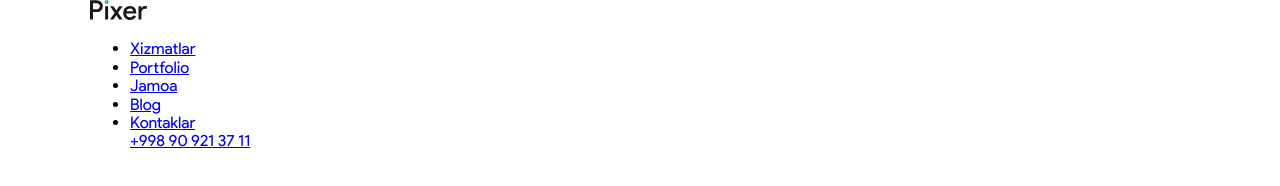
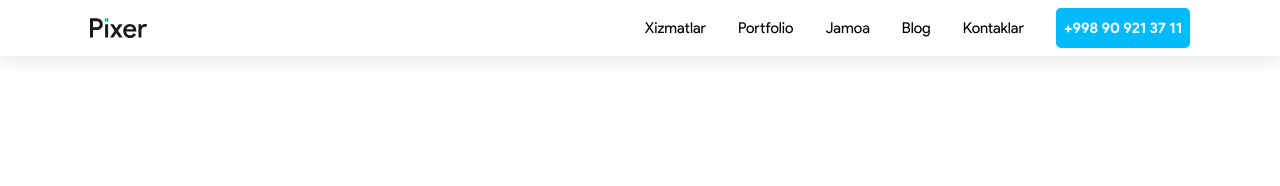
Before and after one commit to ajasurbek/pixer, a plain HTML site: page index.html in a window 1280 px wide. Drawn offline with Linux system fonts and the light colour scheme.

Commit message:
Add style to the header

```diff
--- a/css/style.css
+++ b/css/style.css
@@ -33,6 +33,9 @@
 }
 
 /* genral styles */
+:root {
+  --main-blue: #00bafc;
+}
 body {
   margin: 0;
   padding: 0;
@@ -60,3 +63,49 @@ body {
 width: 1px !important;
 overflow: hidden;
 }
+
+/* =====header====  */
+.header {
+  box-shadow: 0px 4px 20px rgba(0, 0, 0, 0.1);
+}
+.header-container {
+  display: flex;
+  justify-content: space-between;
+  align-items: center;
+}
+.logo-link {
+  padding: 18px 0;
+}
+.header-img {
+  display: block;
+  width: 58px;
+  height: 20px;
+}
+.header-nav {
+  flex-grow: 1;
+  display: flex;
+  justify-content: flex-end;
+  list-style-type: none;
+  margin: 0;
+  padding: 0;
+}
+.header-item {
+  padding: 16px;
+}
+.header-link {
+  font-size: 15px;
+  line-height: 24px;
+  color: #000000;
+  text-decoration: none;
+}
+.header-tel {
+  padding: 8px;
+  margin-left: 16px;
+  font-size: 15px;
+  line-height: 24px;
+  font-weight: 700;
+  color: #ffffff;
+  border-radius: 5px;
+  background-color: var(--main-blue);
+  text-decoration: none;
+}
--- a/index.html
+++ b/index.html
@@ -10,9 +10,11 @@
     <title>Pixer</title>
 </head>
 <body>
-    <div class="container">
-        <header class="header">
-            <img src="img/pixer-logo.svg" alt="Pixer logo" class="header-img" width="58" height="20">
+    <header class="header">
+        <div class="container header-container">
+            <a class="logo-link" href="index.html">
+                <img class="header-img" src="img/pixer-logo.svg" alt="Pixer logo" width="58" height="20">
+            </a>
             <ul class="header-nav">
                 <li class="header-item">
                     <a class="header-link" href="#">Xizmatlar</a>
@@ -29,9 +31,11 @@
                 <li class="header-item">
                     <a class="header-link" href="#">Kontaklar</a>
                 </li>
-                <a href="tel:+998909213711" class="header-tel">+998 90 921 37 11</a>
             </ul>
-        </header>
-    </div>
+            <!-- header-nav end -->
+
+            <a href="tel:+998909213711" class="header-tel">+998 90 921 37 11</a>
+        </div>
+    </header>
 </body>
 </html>
```
Lines whose indentation alone changed are shown as unchanged.
